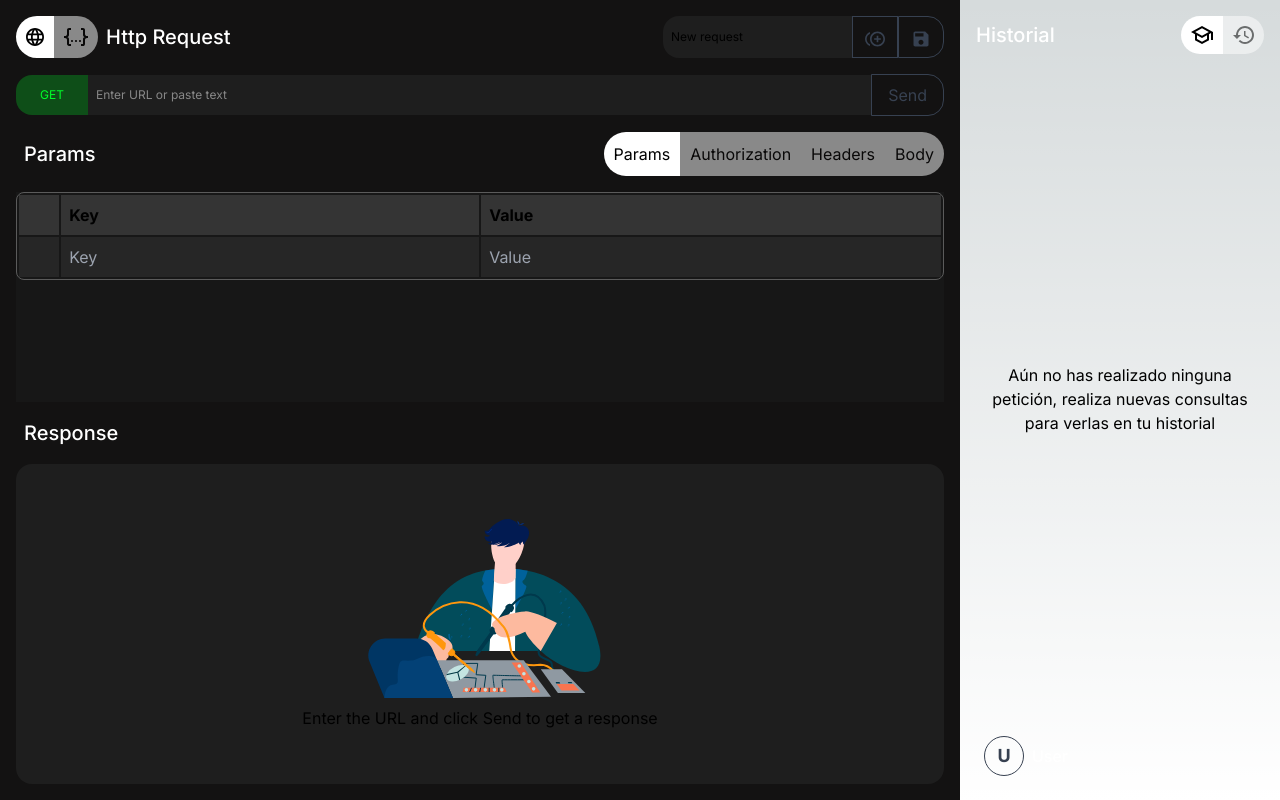
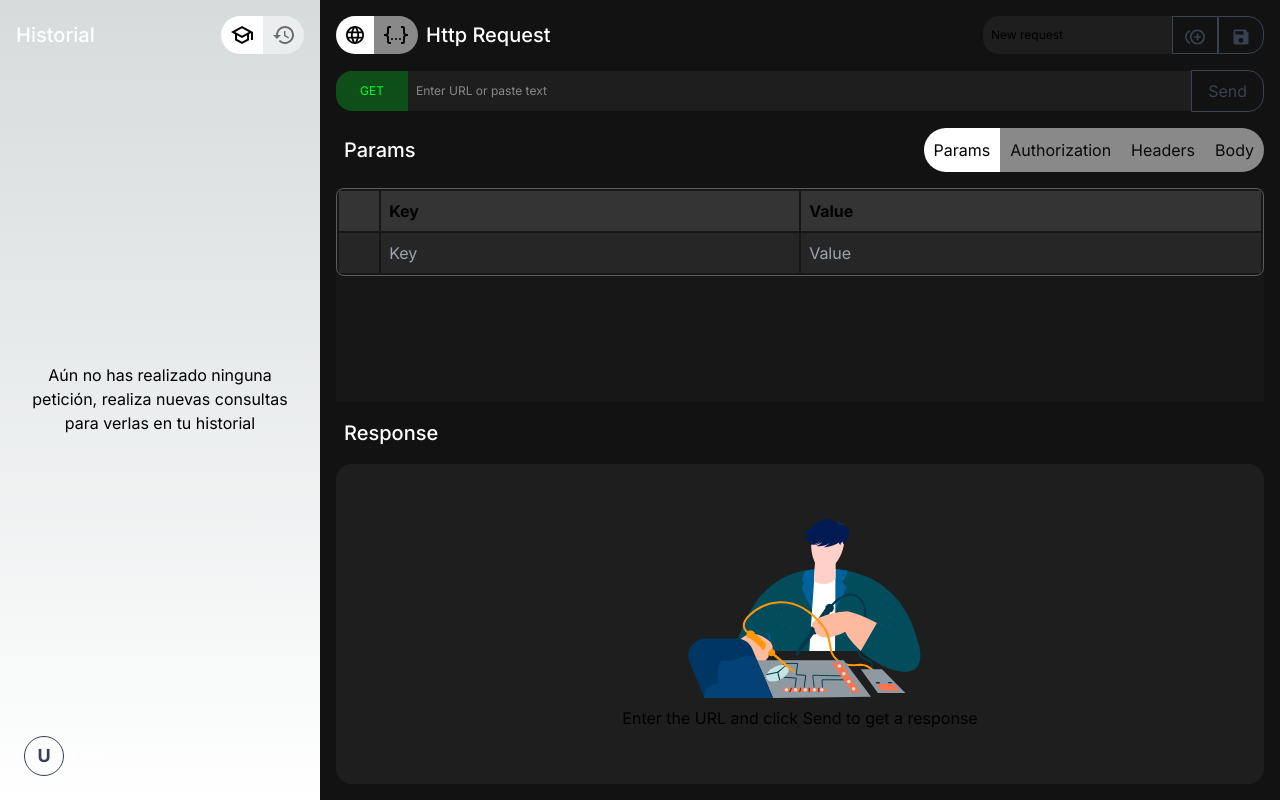
Before and after one commit to Dacyz/QuickDartRequest, a Next.js app: page /start in a window 1280 px wide. Built offline with nearby package versions, Linux system fonts and the light colour scheme; what quicktype-core would draw is missing.

Commit message:
Reset with Confirm Button

```diff
--- a/app/start/components/Application.tsx
+++ b/app/start/components/Application.tsx
@@ -14,7 +14,7 @@ const Application: React.FC = () => {
       </div>
     );
   }
-  return userSettings.sideBarAlign ? (
+  return userSettings.sideBarAlign === 'right' ? (
     <div className="flex w-screen h-screen">
       <QueryRequest />
       <LineSeparator />
--- a/components/buttons/buttons.tsx
+++ b/components/buttons/buttons.tsx
@@ -21,10 +21,17 @@ const ButtonExport: React.FC<ButtonExportProps> = ({ text, onClick }) => {
   );
 };
 
-const ResetButton: React.FC = ({}) => {
+const ResetButton: React.FC<ButtonExportProps> = ({ onClick, text }) => {
   return (
-    <button className="px-4 py-2 border border-red-700 text-red-700 dark:bg-red-700 dark:text-white rounded-md transition-all duration-300 hover:bg-red-800 hover:text-white focus:outline-none focus:ring focus:border-blue-300">
-      Reset
+    <button
+      className="px-4 py-2 border border-red-700 text-red-700 dark:bg-red-700 dark:text-white rounded-md transition-all duration-300 hover:bg-red-800 hover:text-white focus:outline-none focus:ring focus:border-blue-300"
+      onClick={() => {
+        if (onClick) {
+          onClick();
+        }
+      }}
+    >
+      {text ?? "Reset"}
     </button>
   );
 };
--- a/components/buttons/save-request.tsx
+++ b/components/buttons/save-request.tsx
@@ -19,7 +19,7 @@ const SaveRequestButton: React.FC = () => {
         onClick={saveRequestModel}
         color="primary"
         aria-label="save"
-        className="button-icon rounded-r-2xl"
+        className="button-icon-st rounded-r-2xl"
       >
         <Save fontSize="small" />
       </button>
--- a/components/inputs/name-request.tsx
+++ b/components/inputs/name-request.tsx
@@ -13,7 +13,7 @@ const NameRequestField: React.FC = () => {
       aria-controls=":rq:"
       aria-labelledby=":rr:"
       type="text"
-      className="input-text w-full rounded-l-2xl"
+      className="input-text-sm w-full rounded-l-2xl"
     />
   );
 };
--- a/components/inputs/select.tsx
+++ b/components/inputs/select.tsx
@@ -14,7 +14,7 @@ const Select: React.FC<SelectProps> = ({ value, options, onChange }) => {
       className="relative bg-[#1E1E1E] border-l border-[#FFFFFF20] min-w-[156px] text-center text-[12px] justify-center items-center flex-row flex cursor-pointer"
       onClick={() => setOpen(!isOpen)}
     >
-      <p className="py-[11px] truncate p-2 text-center w-[156px]">
+      <p className=" truncate px-2 text-center w-[156px]">
         {value ?? "Select"}
       </p>
       <AnimatePresence initial={false}>
@@ -25,7 +25,7 @@ const Select: React.FC<SelectProps> = ({ value, options, onChange }) => {
             exit={{ y: -5, opacity: [0.5, 0] }}
             transition={{ duration: 0.1 }}
             onMouseLeave={() => setOpen(false)}
-            className="absolute top-[40px] min-w-[156px] max-w-[156px] bg-[#1E1E1E] rounded-b-2xl z-50"
+            className="absolute top-[38px] min-w-[156px] max-w-[156px] bg-[#1E1E1E] rounded-b-2xl z-50"
           >
             {options.map((e, i) => (
               <div
--- a/components/modals/categories-modal.tsx
+++ b/components/modals/categories-modal.tsx
@@ -14,7 +14,7 @@ function CategoriesModal() {
     useDashboardContext();
   return (
     <>
-      <button onClick={() => setIsOpen(true)} className="button-icon ">
+      <button onClick={() => setIsOpen(true)} className="button-icon-st ">
         <ControlPointDuplicateIcon fontSize="small" />
       </button>
       <Modal handleClose={() => setIsOpen(false)} isOpen={isOpen}>
--- a/components/modals/settings-modal.tsx
+++ b/components/modals/settings-modal.tsx
@@ -19,10 +19,13 @@ import ImportAndExportConfig, {
   readFileContent,
 } from "@/utils/helpers/data_extension";
 
+type RestMode = 0 | 1 | 2;
+
 const DropDownSettingsBox: React.FC = () => {
   const [isOpen, setOpen] = useState(false);
   const [isSettingsModalOpen, setSettingsModal] = useState(false);
   const [isDataControlsOpen, setDataControlsModal] = useState(false);
+  const [resetMode, setResetMode] = useState<RestMode>(0);
   const [config, setConfig] = useState<ImportAndExportConfig>({
     importCategories: false,
     importRequest: false,
@@ -41,6 +44,7 @@ const DropDownSettingsBox: React.FC = () => {
     categoriesData,
     updateLocalDataIfNotExists,
     updateLocalCategoriesIfNotExists,
+    clearLocalStorage,
   } = useDashboardContext();
   return (
     <>
@@ -166,7 +170,7 @@ const DropDownSettingsBox: React.FC = () => {
                   onClick={() =>
                     updateUserSettings(
                       copyWithSettings(userSettings, {
-                        sideBarAlign: false,
+                        sideBarAlign: 'right',
                       })
                     )
                   }
@@ -186,7 +190,7 @@ const DropDownSettingsBox: React.FC = () => {
                   onClick={() =>
                     updateUserSettings(
                       copyWithSettings(userSettings, {
-                        sideBarAlign: true,
+                        sideBarAlign: 'left',
                       })
                     )
                   }
@@ -434,10 +438,7 @@ const DropDownSettingsBox: React.FC = () => {
                       jsonImport["Settings"] != null
                     ) {
                       updateUserSettings(
-                        copyWithSettings(
-                          userSettings,
-                          jsonImport["Settings"]
-                        )
+                        copyWithSettings(userSettings, jsonImport["Settings"])
                       );
                       load.push("settings");
                     }
@@ -446,10 +447,12 @@ const DropDownSettingsBox: React.FC = () => {
                       config.importCategories &&
                       jsonImport["ListCategories"] != null
                     ) {
-                      updateLocalCategoriesIfNotExists(jsonImport["ListCategories"]);
+                      updateLocalCategoriesIfNotExists(
+                        jsonImport["ListCategories"]
+                      );
                       load.push("categories");
                     }
-                    console.log(load.join(','));
+                    console.log(load.join(","));
                     toast.success("Successful import!");
                     // setJsonImport(null);
                   }}
@@ -536,7 +539,34 @@ const DropDownSettingsBox: React.FC = () => {
           </div>
         </div>
         <div className="flex gap-2 items-center align-middle justify-between ">
-          Reset all lists and settings <ResetButton />
+          {resetMode == 0 ? (
+            <>
+              Reset all lists and settings{" "}
+              <ResetButton
+                onClick={() => {
+                  setResetMode(1);
+                }}
+              />
+            </>
+          ) : (
+            <>
+              Are you sure for reset all?{" "}
+              <ResetButton
+                text="Yes"
+                onClick={() => {
+                  clearLocalStorage();
+                  setResetMode(0);
+                  toast.success("Successful reset!");
+                }}
+              />
+              <ButtonExport
+                text="No"
+                onClick={() => {
+                  setResetMode(0);
+                }}
+              />
+            </>
+          )}
         </div>
       </Modal>
     </>
--- a/data/context/context.tsx
+++ b/data/context/context.tsx
@@ -40,6 +40,7 @@ interface DashboardContextData {
   setRequestName: (newName: string) => void;
   saveRequestModel: () => void;
   updateRequestModel: () => void;
+  clearLocalStorage: () => void;
   setRequestCategory: (newName: string | undefined) => void;
   updateCategoriesStorage: (newData: CategoryType) => void;
   removeCategoriesStorage: (newData: number) => void;
@@ -90,6 +91,18 @@ export const DashboardProvider: React.FC<DashboardContextProps> = ({
   const updateUserSettings = (newData: UserSettings) => {
     localStorage.setItem(listSettings, JSON.stringify(newData));
     setUserSettings(newData);
+  };
+
+  const clearLocalStorage = () => {
+    localStorage.removeItem(listRequest);
+    localStorage.removeItem(listCategories);
+    localStorage.removeItem(listSettings);
+
+    setLocalData([]);
+    setCategoriesData([]);
+    setUserSettings(settings);
+
+    toast.success("LocalStorage limpiado correctamente");
   };
 
   const updateLocalDataIfNotExists = (newDataList: RequestModel[]) => {
@@ -283,6 +296,7 @@ export const DashboardProvider: React.FC<DashboardContextProps> = ({
         updateUserSettings: updateUserSettings,
         updateLocalDataIfNotExists: updateLocalDataIfNotExists,
         updateLocalCategoriesIfNotExists: updateLocalCategoriesIfNotExists,
+        clearLocalStorage: clearLocalStorage,
       }}
     >
       <Toaster theme="dark" richColors position={userSettings.toastAlign} />
--- a/data/models/settings_model.tsx
+++ b/data/models/settings_model.tsx
@@ -2,7 +2,7 @@ import ConfigConvert from "./config_model";
 
 export default interface UserSettings {
   userName: string;
-  sideBarAlign: boolean | "left" | "right";
+  sideBarAlign: "left" | "right";
   toastAlign: "top-left" | "top-right" | "bottom-left" | "bottom-right";
   showExplanation: boolean;
   configConvert: ConfigConvert;
--- a/public/styles/globals.css
+++ b/public/styles/globals.css
@@ -35,6 +35,12 @@ body {
   /* Aquí puedes aplicar las clases de Tailwind CSS que desees */
 }
 
+/* styles.css (o .scss) */
+.input-text-sm {
+  @apply border-none bg-[#1E1E1E] px-2 py-1 text-base outline-none placeholder:text-[#FFFFFF78] placeholder:text-[12px] placeholder:font-normal text-[12px];
+  /* Aquí puedes aplicar las clases de Tailwind CSS que desees */
+}
+
 .truncate {
   white-space: nowrap;        /* No permitir que el texto se divida en varias líneas */
   overflow: hidden;           /* Ocultar el contenido que desborda el contenedor */
@@ -50,7 +56,7 @@ body {
 }
 
 .button-icon-st{
-  @apply py-2 px-3 border border-gray-700 text-gray-700 dark:bg-gray-700 dark:text-white hover:bg-gray-600 hover:text-white focus:outline-none focus:ring focus:border-blue-300;
+  @apply py-1 px-3 border border-gray-700 text-gray-700 dark:bg-gray-700 dark:text-white hover:bg-gray-600 hover:text-white focus:outline-none focus:ring focus:border-blue-300;
 }
 
 .heroOutlinedButton {
```
